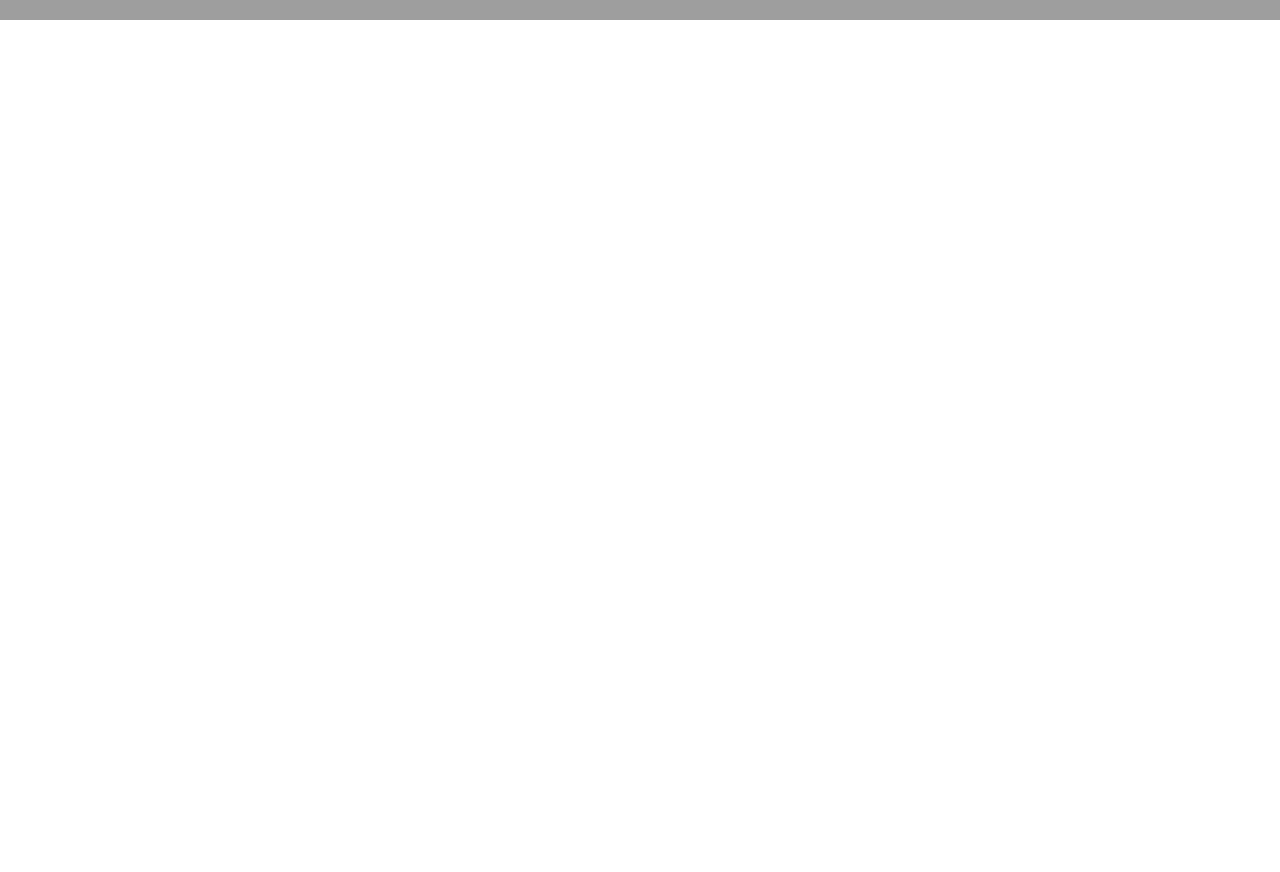
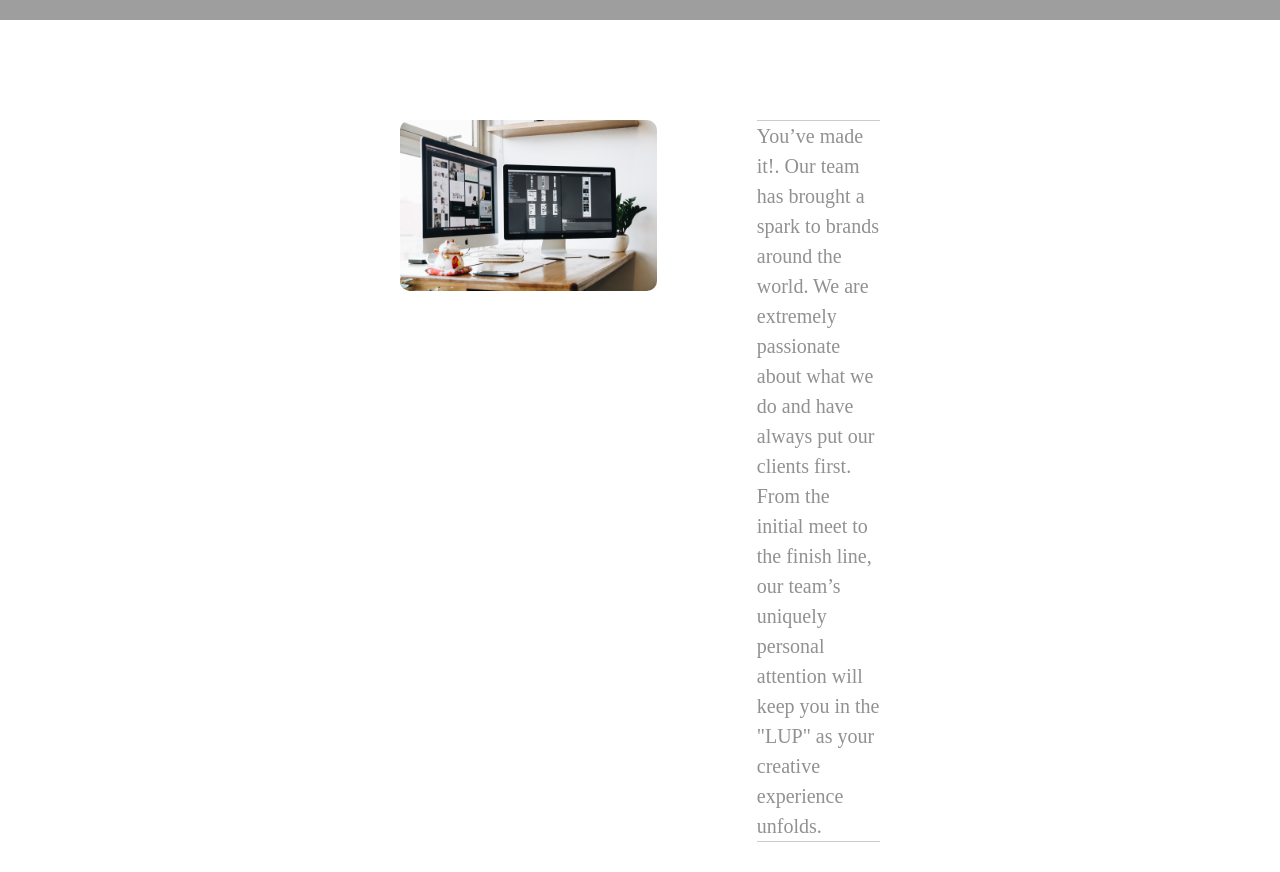
Before and after one commit to tiroxxx/LUP, a React (Create React App) app: page / in a window 1280 px wide. Shown: the part 720-1592 px from the top of the page. Before the commit the page ends 800 px from the top, so only its background shows below. Built offline with nearby package versions, Linux system fonts and the light colour scheme; grey boxes are pictures that could not be loaded.

Commit message:
added about us section

```diff
--- a/src/App.js
+++ b/src/App.js
@@ -1,11 +1,12 @@
 import './App.css';
-import { Navbar, Jumbotron } from './components';
+import { Navbar, Jumbotron, AboutUs } from './components';
 
 function App() {
   return (
     <div className="App">
       <Navbar />
       <Jumbotron />
+      <AboutUs />
     </div>
   );
 }
--- /dev/null
+++ b/src/components/AboutUs/AboutUs.css
@@ -0,0 +1,32 @@
+.about-us {
+    margin: 100px 400px;
+    display: flex;
+    justify-content: space-evenly;
+}
+
+.about-us-img {
+    margin-right: 100px;
+    width: 500px;
+    overflow: hidden;
+}
+
+.about-us-img img {
+    width: 100%;
+    border-radius: 10px;
+}
+
+.about-us-info {
+    border-top: 1px solid hsl(0, 0%, 80%);
+    border-bottom: 1px solid hsl(0,0%,80%);
+    width: 50%;
+    display: flex;
+    justify-content: center;
+    align-items: center;
+}
+
+
+.about-us-info p {
+    font-size: 20px;
+    color: hsl(120,0%,57%);
+    line-height: 30px;
+}
--- /dev/null
+++ b/src/components/AboutUs/AboutUs.jsx
@@ -0,0 +1,23 @@
+import React from 'react';
+import AboutUsImg from '../../pictures/web-design-about-us.jpg';
+import './AboutUs.css';
+
+export default function AboutUs() {
+  return (
+    <div className="about-us">
+      <div className="about-us-img">
+        <img src={AboutUsImg} alt="" />
+      </div>
+      <div className="about-us-info">
+        <p>
+          You’ve made it!. Our team
+          has brought a spark to brands around the world. We are extremely
+          passionate about what we do and have always put our clients first.
+          From the initial meet to the finish line, our team’s uniquely personal
+          attention will keep you in the "LUP" as your creative experience
+          unfolds.
+        </p>
+      </div>
+    </div>
+  );
+}
--- a/src/components/index.js
+++ b/src/components/index.js
@@ -1,7 +1,9 @@
 import Navbar from "./Navbar/Navbar";
 import Jumbotron from "./Jumbotron/Jumbotron";
+import AboutUs from "./AboutUs/AboutUs";
 
 export {
     Navbar,
-    Jumbotron
+    Jumbotron,
+    AboutUs
 }
--- a/src/index.css
+++ b/src/index.css
@@ -2,4 +2,5 @@
   margin: 0;
   padding: 0;
   box-sizing: border-box;
+  background-color: ;
 }
```
Also changed, not shown: src/pictures/web-design-.jpg (added), src/pictures/web-design-about-us.jpg (added).
